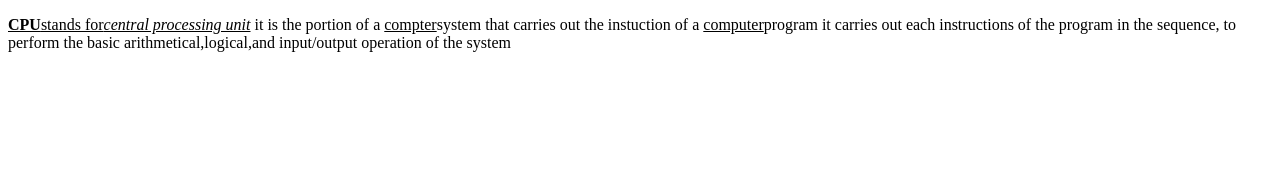
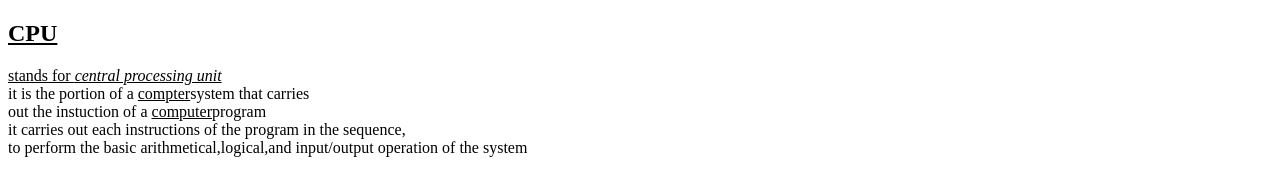
Before and after one commit to iamneo-production/febfecbeeeacedeadaeccdfffebaeceaec, a website: page public/index.html in a window 1280 px wide. Drawn offline with Linux system fonts and the light colour scheme.

Commit message:
Backup Commit

```diff
--- a/public/index.html
+++ b/public/index.html
@@ -2,11 +2,11 @@
 <html lang="en">
 <head>
 
-    <p><u><b>CPU</b>stands for<i>central processing unit</i></u>
-    it is the portion of a <u>compter</u>system that carries
-    out the instuction of a <u>computer</u>program
-    it carries out each instructions of the program in the sequence,
-    to perform the basic arithmetical,logical,and input/output operation of the system
+    <p><u><h2>CPU</h2>stands for <i>central processing unit</i></u><br>
+    it is the portion of a <u>compter</u>system that carries<br>
+    out the instuction of a <u>computer</u>program<br>
+    it carries out each instructions of the program in the sequence,<br>
+    to perform the basic arithmetical,logical,and input/output operation of the system <br>
 </p>
     <link rel="stylesheet" href="style.css" />
 </head>
```
